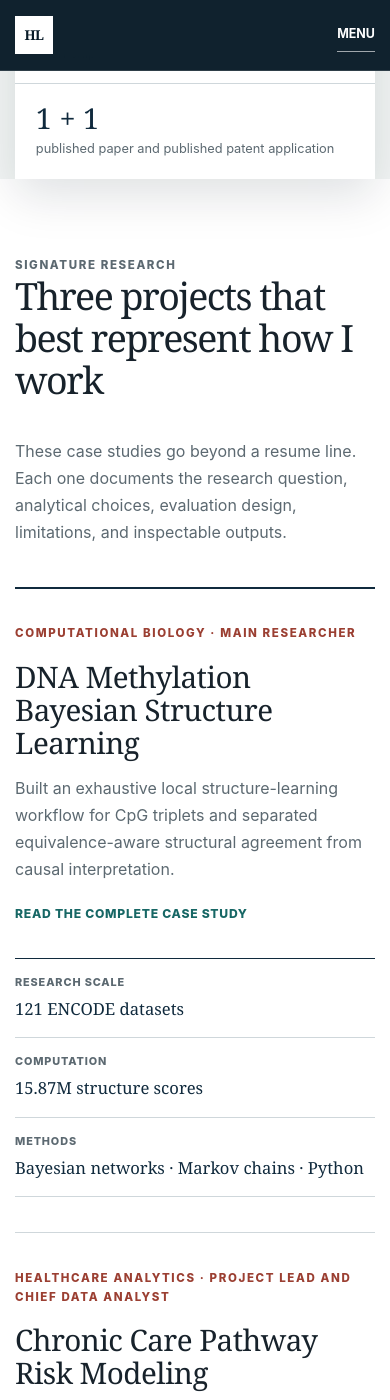
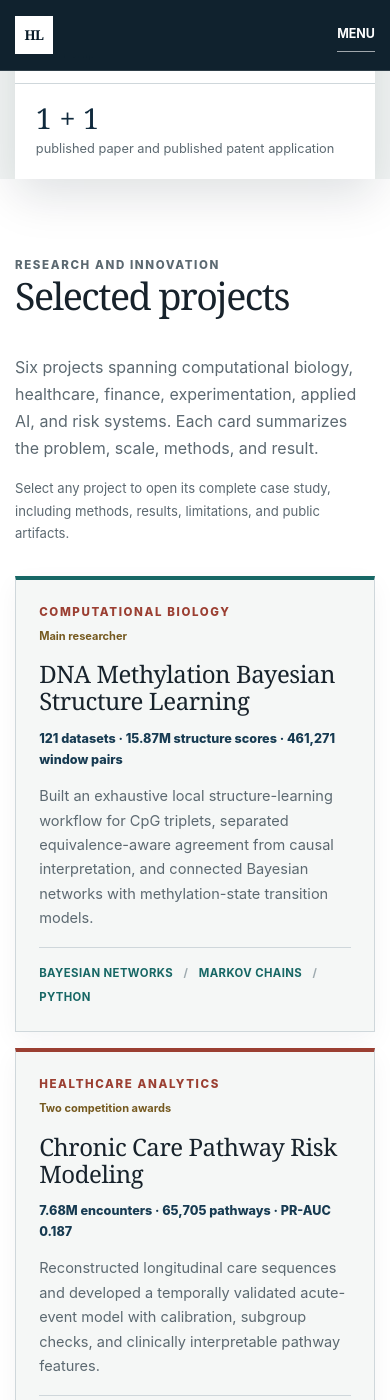
Before and after one commit to haonan-li-source/lihaonan.github.io, a Jekyll site: the page built from index.md, in a window 390 px wide and 1400 px high, scrolled down 1620 px. Built offline with Jekyll 4.4.1, drawn with Linux system fonts in a browser that asks for light colours; some of the changed text lies outside the part shown.

Commit message:
Present six projects equally and clarify internship section

```diff
--- a/_layouts/default.html
+++ b/_layouts/default.html
@@ -25,8 +25,8 @@
         <button class="nav-toggle" type="button" aria-expanded="false" aria-controls="site-nav">Menu</button>
         <nav id="site-nav" class="site-nav" aria-label="Primary navigation">
           <a href="{% if page.url contains '/zh/' %}{{ '/zh/#work' | relative_url }}{% else %}{{ '/#work' | relative_url }}{% endif %}">{% if page.url contains '/zh/' %}代表项目{% else %}Selected Work{% endif %}</a>
+          <a href="{% if page.url contains '/zh/' %}{{ '/zh/#coursework' | relative_url }}{% else %}{{ '/#coursework' | relative_url }}{% endif %}">{% if page.url contains '/zh/' %}课程项目{% else %}Course Work{% endif %}</a>
           <a href="{% if page.url contains '/zh/' %}{{ '/zh/#experience' | relative_url }}{% else %}{{ '/#experience' | relative_url }}{% endif %}">{% if page.url contains '/zh/' %}实习经历{% else %}Internships{% endif %}</a>
-          <a href="{% if page.url contains '/zh/' %}{{ '/zh/#coursework' | relative_url }}{% else %}{{ '/#coursework' | relative_url }}{% endif %}">{% if page.url contains '/zh/' %}课程项目{% else %}Course Work{% endif %}</a>
           <a href="{% if page.url contains '/zh/' %}{{ '/zh/#recognition' | relative_url }}{% else %}{{ '/#recognition' | relative_url }}{% endif %}">{% if page.url contains '/zh/' %}荣誉与综合素质{% else %}Recognition{% endif %}</a>
           <a href="https://github.com/haonan-li-source">GitHub</a>
           {% if page.url contains '/zh/' %}
--- a/assets/css/style.scss
+++ b/assets/css/style.scss
@@ -67,7 +67,7 @@ th { background: var(--paper-blue); }
 .section-white { background: var(--white); }
 .section-tint { background: var(--paper-blue); border-top: 1px solid var(--line); border-bottom: 1px solid var(--line); }
 .section-heading { display: grid; grid-template-columns: minmax(320px, .92fr) minmax(360px, .72fr); gap: 6rem; align-items: end; margin-bottom: 3.6rem; }
-.section-heading > *, .hero-shell > *, .signature-project > *, .experience-card > *, .recognition-content > * { min-width: 0; }
+.section-heading > *, .hero-shell > *, .research-grid > *, .experience-card > *, .recognition-content > * { min-width: 0; }
 .section-kicker, .eyebrow, .panel-label { color: var(--rust-700); font-size: .72rem; font-weight: 780; letter-spacing: .14em; text-transform: uppercase; }
 .section-heading p { max-width: 600px; margin: 0; color: var(--muted); }
 
@@ -105,34 +105,23 @@ th { background: var(--paper-blue); }
 .proof-item span { display: block; color: var(--muted); font-size: .8rem; line-height: 1.45; }
 .proof-item-wide strong { color: var(--rust-700); font-size: 2.4rem; }
 
-.signature-list { border-top: 2px solid var(--navy-900); }
-.signature-project { position: relative; display: grid; grid-template-columns: minmax(0, 1.25fr) minmax(330px, .75fr); gap: 5rem; padding: 3rem 0; border-bottom: 1px solid var(--line); }
-.signature-project::before { content: ""; position: absolute; top: 3rem; left: -22px; width: 6px; height: 54px; background: var(--rust-700); }
-.signature-project h3 { max-width: 650px; margin-bottom: 1rem; font-size: clamp(1.9rem, 3.2vw, 2.75rem); }
-.signature-project h3 a { color: var(--ink); text-decoration: none; }
-.signature-project h3 a::after { content: ""; position: absolute; inset: 0; z-index: 1; }
-.signature-project:hover h3 a { color: var(--rust-700); }
-.signature-identity > p:not(.eyebrow) { max-width: 670px; color: var(--muted); }
-.case-link { color: var(--teal-700); font-size: .76rem; font-weight: 760; letter-spacing: .06em; text-transform: uppercase; }
-.evidence-list { margin: 0; border-top: 1px solid var(--navy-900); }
-.evidence-list div { padding: .9rem 0; border-bottom: 1px solid var(--line); }
-.evidence-list dt { color: var(--muted); font-size: .68rem; font-weight: 760; letter-spacing: .08em; text-transform: uppercase; }
-.evidence-list dd { margin: .22rem 0 0; color: var(--navy-900); font-family: Georgia, "Times New Roman", "Noto Serif SC", serif; font-size: 1.04rem; }
-.subsection-heading { display: grid; grid-template-columns: 1fr .7fr; gap: 5rem; align-items: end; margin: 5.5rem 0 2.1rem; }
-.subsection-heading h3 { margin: 0; font-size: clamp(1.8rem, 3vw, 2.55rem); }
-.subsection-heading > p { margin: 0; color: var(--muted); }
-.project-trio { display: grid; grid-template-columns: repeat(3, 1fr); border-top: 1px solid var(--navy-900); border-bottom: 1px solid var(--navy-900); }
-.project-block { position: relative; display: flex; min-height: 330px; flex-direction: column; padding: 2rem 2rem 1.8rem 0; }
-.project-block + .project-block { padding-left: 2rem; border-left: 1px solid var(--line); }
-.project-block h3 { font-size: 1.55rem; }
-.project-block h3 a { color: var(--ink); text-decoration: none; }
-.project-block h3 a::after { content: ""; position: absolute; inset: 0; }
-.project-block:hover h3 a { color: var(--rust-700); }
-.project-block > p:not(.eyebrow) { color: var(--muted); font-size: .92rem; }
-.project-proof { margin-top: auto; padding-top: 1rem; border-top: 1px solid var(--line); }
-.project-proof strong, .project-proof span { display: block; }
-.project-proof strong { color: var(--navy-900); font-family: Georgia, serif; font-size: 1.08rem; font-weight: 500; }
-.project-proof span { margin-top: .2rem; color: var(--teal-700); font-size: .75rem; font-weight: 700; }
+.card-hint { margin: -1.6rem 0 2rem; color: var(--muted); font-size: .82rem; }
+.research-grid { display: grid; grid-template-columns: repeat(2, minmax(0, 1fr)); gap: 1rem; }
+.research-card { position: relative; display: flex; min-height: 340px; flex-direction: column; padding: 1.8rem; background: #f5f7f6; border: 1px solid var(--line); border-top: 4px solid var(--teal-700); box-shadow: 0 8px 24px rgba(9, 27, 40, .045); transition: transform .18s ease, box-shadow .18s ease, border-color .18s ease; }
+.research-card:nth-child(3n+2) { border-top-color: var(--rust-700); }
+.research-card:nth-child(3n) { border-top-color: var(--gold-500); }
+.research-card:hover { transform: translateY(-3px); border-color: #aebbc0; box-shadow: 0 16px 36px rgba(9, 27, 40, .09); }
+.research-card:focus-within { outline: 3px solid rgba(23, 103, 101, .24); outline-offset: 3px; }
+.card-topline { display: flex; align-items: baseline; justify-content: space-between; gap: 1rem; margin-bottom: 1rem; }
+.card-note { color: #75591f; font-size: .69rem; font-weight: 740; text-align: right; }
+.research-card h3 { margin-bottom: .8rem; font-size: clamp(1.5rem, 2.2vw, 1.92rem); }
+.research-card h3 a { color: var(--ink); text-decoration: none; }
+.research-card h3 a::after { content: ""; position: absolute; inset: 0; z-index: 1; }
+.research-card:hover h3 a { color: var(--rust-700); }
+.research-card > p:not(.eyebrow):not(.card-metric) { color: var(--muted); font-size: .91rem; }
+.card-metric { margin: 0 0 .85rem; color: var(--navy-800); font-size: .79rem; font-weight: 760; }
+.research-tags { display: flex; flex-wrap: wrap; gap: .35rem .65rem; margin-top: auto; padding-top: 1rem; color: var(--teal-700); border-top: 1px solid var(--line); font-size: .71rem; font-weight: 720; letter-spacing: .035em; text-transform: uppercase; }
+.research-tags span:not(:last-child)::after { content: "/"; margin-left: .65rem; color: #9eaaaf; }
 
 .experience-list { border-top: 2px solid var(--navy-900); }
 .experience-card { position: relative; display: grid; grid-template-columns: 100px minmax(0, 1fr) 150px; gap: 2rem; align-items: start; padding: 2rem 0; border-bottom: 1px solid #bdc8cd; }
@@ -235,12 +224,7 @@ th { background: var(--paper-blue); }
   .proof-shell { grid-template-columns: repeat(2, 1fr); }
   .proof-item:nth-child(2) { border-right: 0; }
   .proof-item:nth-child(-n+2) { border-bottom: 1px solid var(--line); }
-  .section-heading, .subsection-heading, .recognition-summary, .toolkit-shell { grid-template-columns: 1fr; gap: 1.4rem; }
-  .signature-project { grid-template-columns: 1fr; gap: 2rem; }
-  .project-trio { grid-template-columns: 1fr; }
-  .project-block { min-height: 0; padding: 1.7rem 0; }
-  .project-block + .project-block { padding-left: 0; border-top: 1px solid var(--line); border-left: 0; }
-  .project-proof { margin-top: 1rem; }
+  .section-heading, .recognition-summary, .toolkit-shell { grid-template-columns: 1fr; gap: 1.4rem; }
   .recognition-content { grid-template-columns: 1fr; gap: 3rem; }
   .range-panel { padding-left: 0; border-left: 0; }
   .contact-panel { grid-template-columns: 1fr; gap: 2rem; }
@@ -270,10 +254,10 @@ th { background: var(--paper-blue); }
   .home-section { padding: 4.8rem 0; }
   .section-heading { margin-bottom: 2.6rem; }
   .section-heading h2 { font-size: 2.35rem; }
-  .signature-project { padding: 2.2rem 0; }
-  .signature-project::before { display: none; }
-  .signature-project h3 { font-size: 1.85rem; }
-  .subsection-heading { margin-top: 4rem; }
+  .research-grid { grid-template-columns: 1fr; }
+  .research-card { min-height: 0; padding: 1.45rem; }
+  .card-topline { align-items: flex-start; flex-direction: column; gap: .3rem; }
+  .card-note { text-align: left; }
   .experience-card { grid-template-columns: 68px 1fr; gap: 1.1rem; }
   .experience-focus { display: none; }
   .course-grid { grid-template-columns: 1fr; }
--- a/index.md
+++ b/index.md
@@ -49,93 +49,54 @@ description: Selected research, internships, and applied projects in statistics,
 <section id="work" class="home-section section-white">
   <div class="section-shell">
     <div class="section-heading">
-      <div><p class="section-kicker">Signature research</p><h2>Three projects that best represent how I work</h2></div>
-      <p>These case studies go beyond a resume line. Each one documents the research question, analytical choices, evaluation design, limitations, and inspectable outputs.</p>
+      <div><p class="section-kicker">Research and innovation</p><h2>Selected projects</h2></div>
+      <p>Six projects spanning computational biology, healthcare, finance, experimentation, applied AI, and risk systems. Each card summarizes the problem, scale, methods, and result.</p>
     </div>
 
-    <div class="signature-list">
-      <article class="signature-project">
-        <div class="signature-identity">
-          <p class="eyebrow">Computational biology · Main researcher</p>
-          <h3><a href="./projects/dna-methylation/">DNA Methylation Bayesian Structure Learning</a></h3>
-          <p>Built an exhaustive local structure-learning workflow for CpG triplets and separated equivalence-aware structural agreement from causal interpretation.</p>
-          <span class="case-link">Read the complete case study</span>
-        </div>
-        <dl class="evidence-list">
-          <div><dt>Research scale</dt><dd>121 ENCODE datasets</dd></div>
-          <div><dt>Computation</dt><dd>15.87M structure scores</dd></div>
-          <div><dt>Methods</dt><dd>Bayesian networks · Markov chains · Python</dd></div>
-        </dl>
+    <p class="card-hint">Select any project to open its complete case study, including methods, results, limitations, and public artifacts.</p>
+    <div class="research-grid">
+      <article class="research-card">
+        <div class="card-topline"><span class="eyebrow">Computational biology</span><span class="card-note">Main researcher</span></div>
+        <h3><a href="./projects/dna-methylation/">DNA Methylation Bayesian Structure Learning</a></h3>
+        <p class="card-metric">121 datasets · 15.87M structure scores · 461,271 window pairs</p>
+        <p>Built an exhaustive local structure-learning workflow for CpG triplets, separated equivalence-aware agreement from causal interpretation, and connected Bayesian networks with methylation-state transition models.</p>
+        <div class="research-tags"><span>Bayesian networks</span><span>Markov chains</span><span>Python</span></div>
       </article>
-
-      <article class="signature-project">
-        <div class="signature-identity">
-          <p class="eyebrow">Healthcare analytics · Project lead and chief data analyst</p>
-          <h3><a href="./projects/chronic-care/">Chronic Care Pathway Risk Modeling</a></h3>
-          <p>Reconstructed longitudinal care pathways and developed a temporally validated acute-event model with calibration, subgroup checks, and interpretable pathway features.</p>
-          <span class="case-link">Read the complete case study</span>
-        </div>
-        <dl class="evidence-list">
-          <div><dt>Data</dt><dd>7.68M encounters</dd></div>
-          <div><dt>Evaluation</dt><dd>PR-AUC 0.187 · temporal validation</dd></div>
-          <div><dt>Recognition</dt><dd>ASA DataFest Best Insight · Beijing Second Prize</dd></div>
-        </dl>
+      <article class="research-card">
+        <div class="card-topline"><span class="eyebrow">Healthcare analytics</span><span class="card-note">Two competition awards</span></div>
+        <h3><a href="./projects/chronic-care/">Chronic Care Pathway Risk Modeling</a></h3>
+        <p class="card-metric">7.68M encounters · 65,705 pathways · PR-AUC 0.187</p>
+        <p>Reconstructed longitudinal care sequences and developed a temporally validated acute-event model with calibration, subgroup checks, and clinically interpretable pathway features.</p>
+        <div class="research-tags"><span>Longitudinal data</span><span>LightGBM</span><span>Calibration</span></div>
       </article>
-
-      <article class="signature-project">
-        <div class="signature-identity">
-          <p class="eyebrow">Financial risk · Independent researcher</p>
-          <h3><a href="./projects/credit-risk/">Personal Credit Default Risk Modeling</a></h3>
-          <p>Compared five classifiers under severe class imbalance and interpreted the operational trade-off between detecting defaults and incorrectly flagging lower-risk borrowers.</p>
-          <span class="case-link">Read the complete case study</span>
-        </div>
-        <dl class="evidence-list">
-          <div><dt>Data</dt><dd>150,000 borrower records</dd></div>
-          <div><dt>Result</dt><dd>ROC-AUC 0.8391</dd></div>
-          <div><dt>Output</dt><dd>Sole-authored published paper</dd></div>
-        </dl>
+      <article class="research-card">
+        <div class="card-topline"><span class="eyebrow">Financial risk</span><span class="card-note">Published paper</span></div>
+        <h3><a href="./projects/credit-risk/">Personal Credit Default Risk Modeling</a></h3>
+        <p class="card-metric">150,000 records · five models · ROC-AUC 0.8391</p>
+        <p>Completed a leakage-aware comparison under severe class imbalance and interpreted the operational trade-off between detecting defaults and incorrectly flagging lower-risk borrowers.</p>
+        <div class="research-tags"><span>Imbalanced learning</span><span>Model comparison</span><span>Publication</span></div>
       </article>
-    </div>
-
-    <div class="subsection-heading">
-      <div><p class="section-kicker">Research and innovation systems</p><h3>From quantitative ideas to working prototypes</h3></div>
-      <p>Three additional projects show how I translate analytical reasoning into systems that can be reviewed, tested, and used.</p>
-    </div>
-
-    <div class="project-trio">
-      <article class="project-block">
-        <p class="eyebrow">Experimentation</p>
+      <article class="research-card">
+        <div class="card-topline"><span class="eyebrow">Experimentation</span><span class="card-note">First-named inventor</span></div>
         <h3><a href="./projects/ab-testing/">Small-Sample A/B Testing System</a></h3>
-        <p>Dual-stream experimental design separating adaptive allocation from randomized validation, with confidence-aware shrinkage and historical-prior transfer.</p>
-        <div class="project-proof"><strong>First-named inventor</strong><span>Published patent application</span></div>
+        <p class="card-metric">Adaptive allocation · independent randomized validation</p>
+        <p>Designed a dual-stream framework for sparse and cold-start experiments, with confidence-aware shrinkage and historical-prior transfer.</p>
+        <div class="research-tags"><span>A/B testing</span><span>Statistical inference</span><span>Patent</span></div>
       </article>
-      <article class="project-block">
-        <p class="eyebrow">Applied AI</p>
+      <article class="research-card">
+        <div class="card-topline"><span class="eyebrow">Applied AI</span><span class="card-note">Beijing First Prize</span></div>
         <h3><a href="./projects/xiangchan/">Xiangchan AI Operations Platform</a></h3>
-        <p>A source-aware Node.js workflow that converts fragmented rural-product information into reviewable operating materials with risk checks and offline fallback.</p>
-        <div class="project-proof"><strong>22 automated tests</strong><span>Beijing First Prize</span></div>
+        <p class="card-metric">22 automated tests · five simulated product cases</p>
+        <p>Built a Node.js platform that turns fragmented rural-product information into source-aware, reviewable operating materials with risk checks and offline fallback.</p>
+        <div class="research-tags"><span>Node.js</span><span>Traceability</span><span>Human review</span></div>
       </article>
-      <article class="project-block">
-        <p class="eyebrow">Risk systems</p>
+      <article class="research-card">
+        <div class="card-topline"><span class="eyebrow">Risk systems</span><span class="card-note">Provincial outstanding project</span></div>
         <h3><a href="./projects/safetrace/">SafeTrace Asset Security</a></h3>
-        <p>An explainable sense–assess–respond prototype for route replay, geofencing, event logging, and response planning across three asset-security scenarios.</p>
-        <div class="project-proof"><strong>Three scenarios</strong><span>Provincial outstanding project</span></div>
+        <p class="card-metric">Three scenarios · route, geofence, SOS, and device events</p>
+        <p>Turned a tracking concept into an explainable sense–assess–respond prototype for e-bikes, luggage, and high-value assets.</p>
+        <div class="research-tags"><span>JavaScript</span><span>Geofencing</span><span>Decision support</span></div>
       </article>
-    </div>
-  </div>
-</section>
-
-<section id="experience" class="home-section section-tint">
-  <div class="section-shell">
-    <div class="section-heading">
-      <div><p class="section-kicker">Applied experience</p><h2>Four settings, four kinds of evidence</h2></div>
-      <p>My internships moved across scientific quality control, investment research, business intelligence, and official statistics. The common thread was turning incomplete records into defensible analysis.</p>
-    </div>
-    <div class="experience-list">
-      <article class="experience-card"><div class="experience-date"><strong>2026</strong><span>Aug–Oct</span></div><div><p class="experience-meta">Research internship · Neuroscience</p><h3><a href="./projects/internships/cibr/">Chinese Institute for Brain Research</a></h3><p>Linked functional imaging, three-dimensional microscopy, and EASI-FISH measurements through z-stack review, spot correction, ROI–gene matrix construction, and exploratory clustering.</p></div><span class="experience-focus">Multimodal data</span></article>
-      <article class="experience-card"><div class="experience-date"><strong>2025</strong><span>Jul–Sep</span></div><div><p class="experience-meta">Investment research and data analysis internship</p><h3><a href="./projects/internships/huaneng/">Huaneng Investment Management</a></h3><p>Combined energy-sector research, an internal LLM-adoption study, source-traceable retrieval, and robust analysis of 472 A-share IPOs across four boards.</p></div><span class="experience-focus">Research + analytics</span></article>
-      <article class="experience-card"><div class="experience-date"><strong>2025</strong><span>Feb–Mar</span></div><div><p class="experience-meta">Data analysis internship · Business intelligence</p><h3><a href="./projects/internships/trs/">TRS Information Technology</a></h3><p>Integrated sales tables with SQL, reconciled business metrics, and independently built a FineBI dashboard covering product, region, discount, and target performance.</p></div><span class="experience-focus">SQL + FineBI</span></article>
-      <article class="experience-card"><div class="experience-date"><strong>2024</strong><span>Jun–Aug</span></div><div><p class="experience-meta">Statistical analysis internship · Public sector</p><h3><a href="./projects/internships/dadong/">Dadong District Statistics Bureau</a></h3><p>Validated enterprise and fixed-asset investment records through cross-period checks, growth and contribution analysis, evidence review, and monitoring ledgers.</p></div><span class="experience-focus">Data validation</span></article>
     </div>
   </div>
 </section>
@@ -151,6 +112,21 @@ description: Selected research, internships, and applied projects in statistics,
       <article class="course-card"><p class="eyebrow">Econometrics</p><h3><a href="./projects/us-inflation/">U.S. Inflation and Macroeconomic Factors</a></h3><p>A reproducible FRED time-series study with calendar-aware residual lags, diagnostics, post-pandemic analysis, and robustness specifications.</p><strong>298 months · AR(3) · HAC inference</strong></article>
       <article class="course-card"><p class="eyebrow">Nonparametric statistics</p><h3><a href="./projects/sleep-health/">Sleep, Stress, and Lifestyle</a></h3><p>Rank, exact, post-hoc, density, and smoothing methods matched to ordinal, tied, and non-normal health data.</p><strong>374 records · rank and exact methods</strong></article>
       <article class="course-card"><p class="eyebrow">Customer analytics</p><h3><a href="./projects/yelp-sentiment/">Tucson Yelp Sentiment Analysis</a></h3><p>Review sentiment and anonymous customer profiles analyzed while keeping raw text and identifiers out of public outputs.</p><strong>2,000 reviews · four clusters</strong></article>
+    </div>
+  </div>
+</section>
+
+<section id="experience" class="home-section section-tint">
+  <div class="section-shell">
+    <div class="section-heading">
+      <div><p class="section-kicker">Internship experience</p><h2>Research and industry internships</h2></div>
+      <p>Four internships across neuroscience research, investment analysis, business intelligence, and government statistics. Each record focuses on the analytical work completed and the evidence produced.</p>
+    </div>
+    <div class="experience-list">
+      <article class="experience-card"><div class="experience-date"><strong>2026</strong><span>Aug–Oct</span></div><div><p class="experience-meta">Research internship · Neuroscience</p><h3><a href="./projects/internships/cibr/">Chinese Institute for Brain Research</a></h3><p>Linked functional imaging, three-dimensional microscopy, and EASI-FISH measurements through z-stack review, spot correction, ROI–gene matrix construction, and exploratory clustering.</p></div><span class="experience-focus">Multimodal data</span></article>
+      <article class="experience-card"><div class="experience-date"><strong>2025</strong><span>Jul–Sep</span></div><div><p class="experience-meta">Investment research and data analysis internship</p><h3><a href="./projects/internships/huaneng/">Huaneng Investment Management</a></h3><p>Combined energy-sector research, an internal LLM-adoption study, source-traceable retrieval, and robust analysis of 472 A-share IPOs across four boards.</p></div><span class="experience-focus">Research + analytics</span></article>
+      <article class="experience-card"><div class="experience-date"><strong>2025</strong><span>Feb–Mar</span></div><div><p class="experience-meta">Data analysis internship · Business intelligence</p><h3><a href="./projects/internships/trs/">TRS Information Technology</a></h3><p>Integrated sales tables with SQL, reconciled business metrics, and independently built a FineBI dashboard covering product, region, discount, and target performance.</p></div><span class="experience-focus">SQL + FineBI</span></article>
+      <article class="experience-card"><div class="experience-date"><strong>2024</strong><span>Jun–Aug</span></div><div><p class="experience-meta">Statistical analysis internship · Public sector</p><h3><a href="./projects/internships/dadong/">Dadong District Statistics Bureau</a></h3><p>Validated enterprise and fixed-asset investment records through cross-period checks, growth and contribution analysis, evidence review, and monitoring ledgers.</p></div><span class="experience-focus">Data validation</span></article>
     </div>
   </div>
 </section>
```
Also changed, not shown: zh/index.md (+22 -35 lines).
